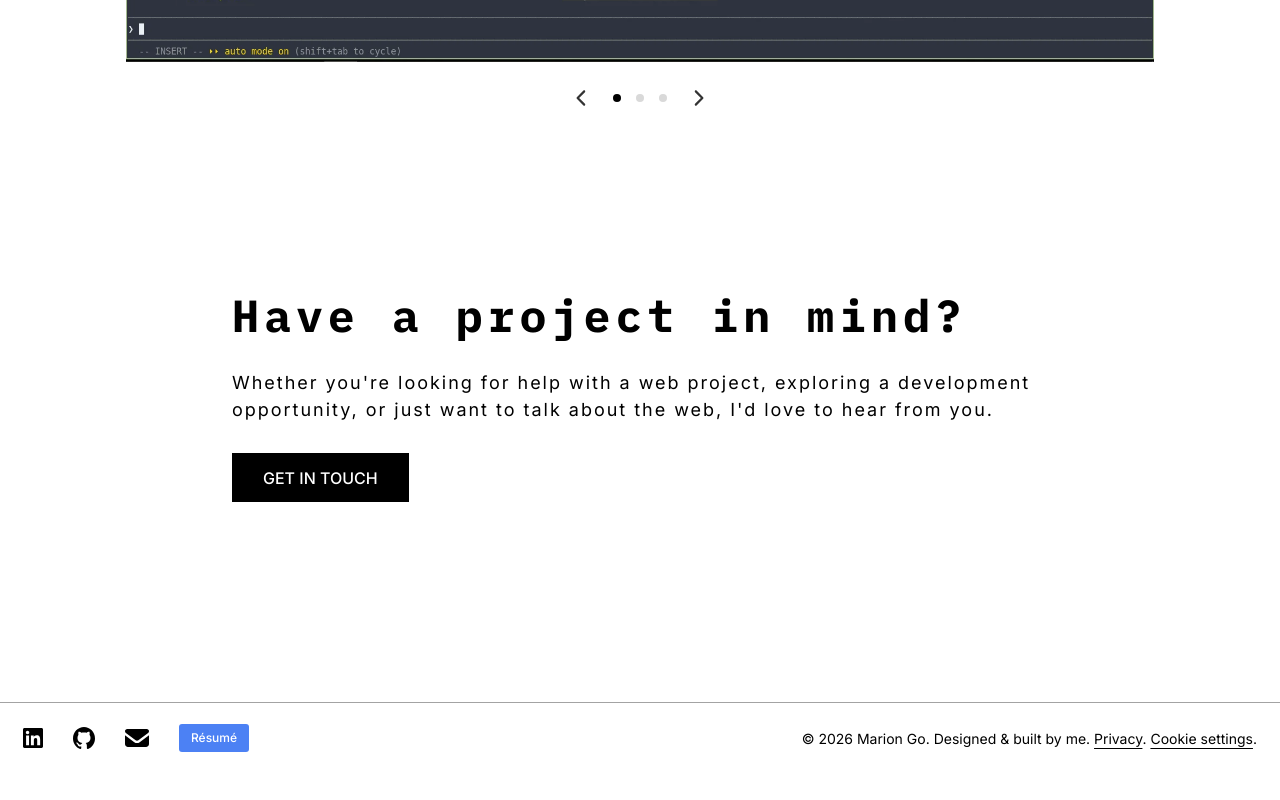
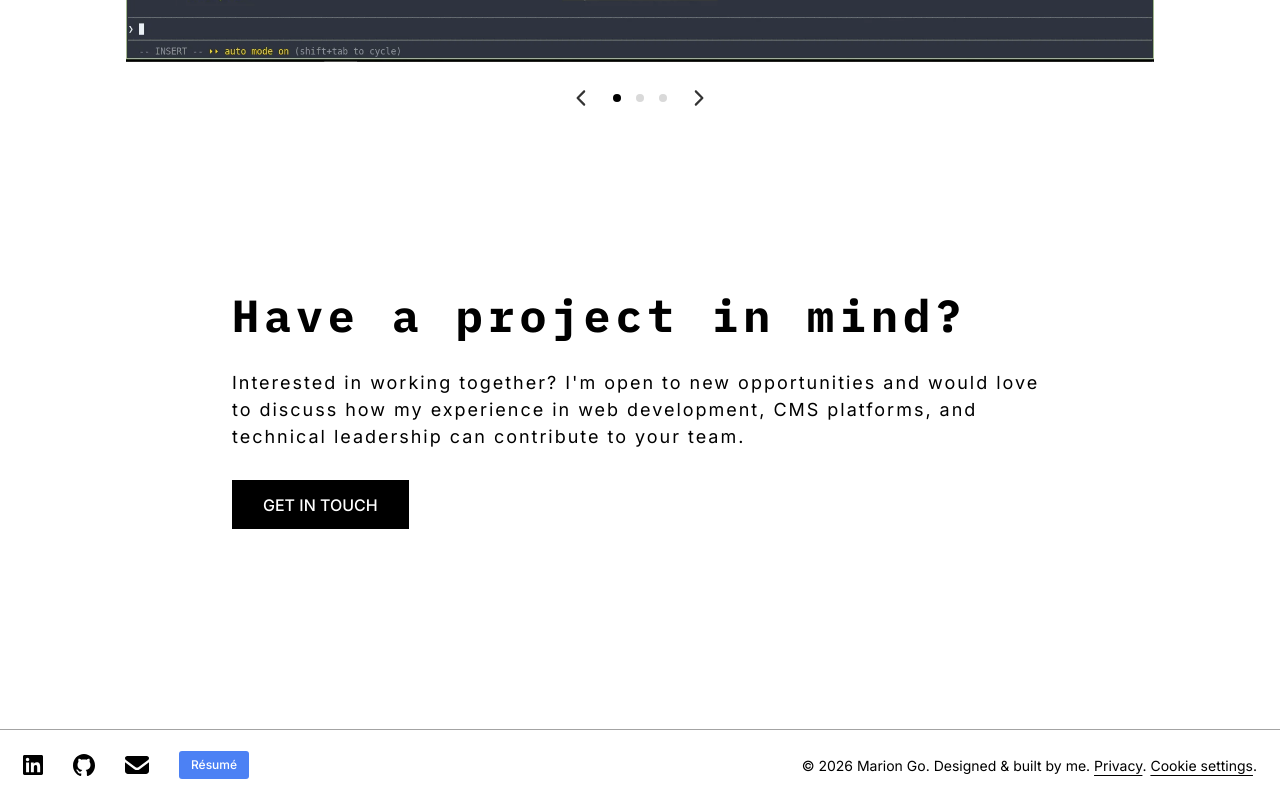
Before and after one commit to gomarion/marion-portfolio, a Next.js app: page / in a window 1280 px wide. Shown: the part 9643-10443 px from the top of the page. Before the commit the page ends 10416 px from the top, so only its background shows below. Built offline with nearby package versions, Linux system fonts and the light colour scheme.

Commit message:
content: Update Contact section copy

```diff
--- a/src/components/sections/Contact.tsx
+++ b/src/components/sections/Contact.tsx
@@ -8,7 +8,7 @@ export function Contact() {
     <section id="contact" className="mx-auto w-full max-w-204">
       <SectionHeading>Have a project in mind?</SectionHeading>
       <p className="mt-5 text-body">
-        Whether you&apos;re looking for help with a web project, exploring a development opportunity, or just want to talk about the web, I&apos;d love to hear from you.
+        Interested in working together? I&apos;m open to new opportunities and would love to discuss how my experience in web development, CMS platforms, and technical leadership can contribute to your team.
       </p>
       <div className="mt-7.5">
         <ButtonLink href={`mailto:${site.email}`}>Get in touch</ButtonLink>
```
